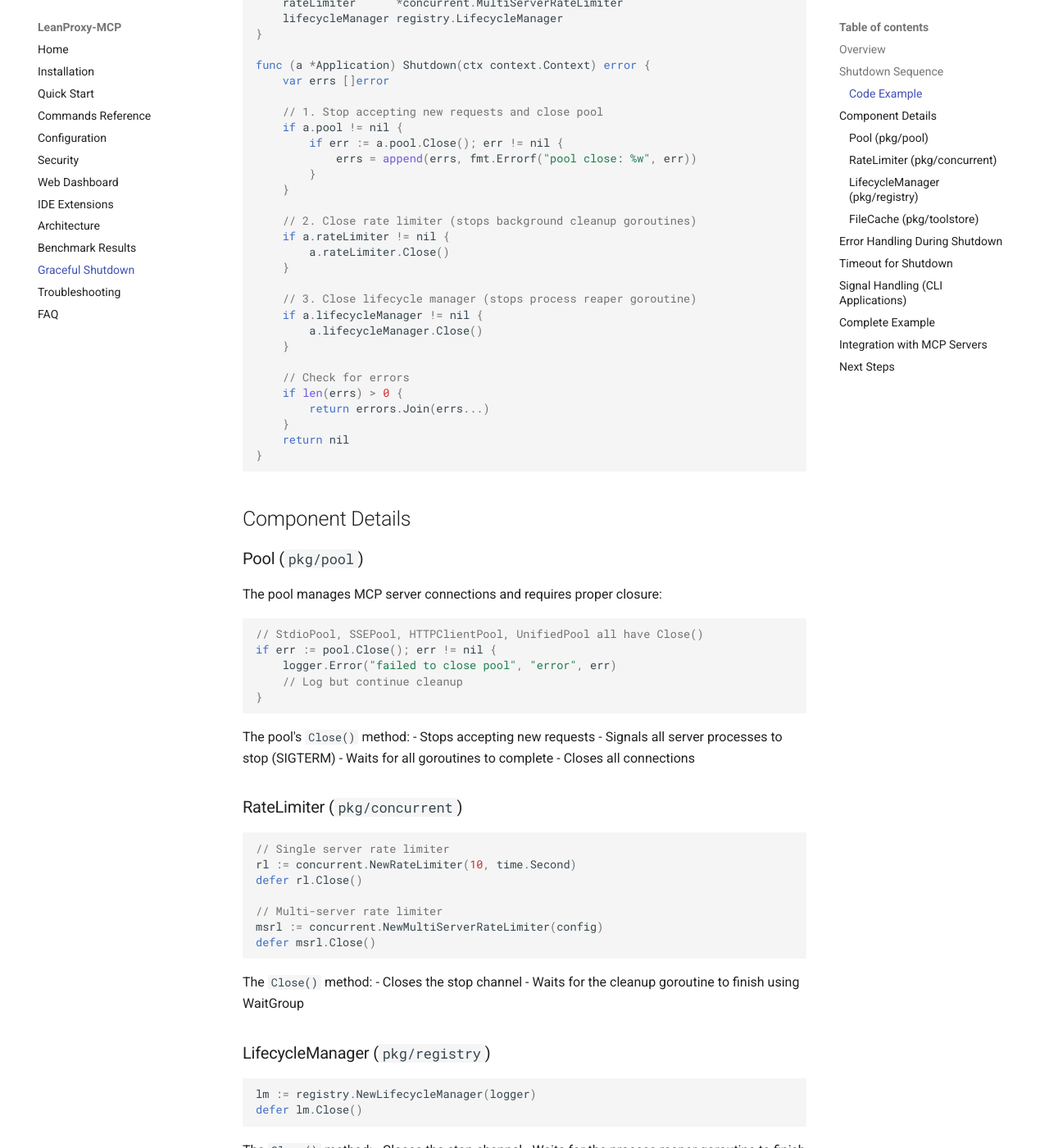
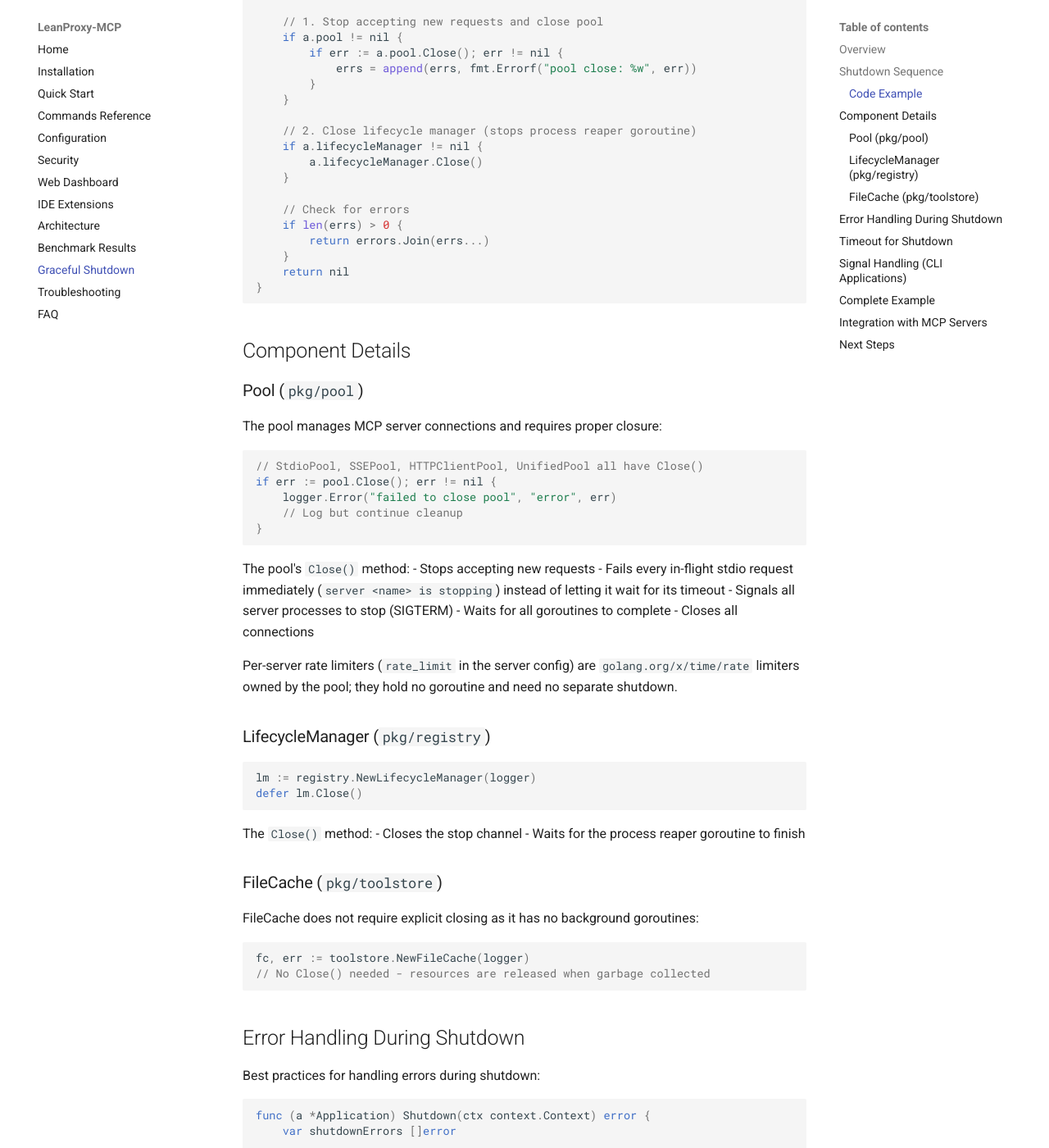
Before and after one commit to mmornati/leanproxy-mcp, an MkDocs documentation site: the page built from docs/shutdown.md, in a window 1280 px wide and 1400 px high, scrolled down 1603 px. Shown: the whole window at 82% size. Built offline with MkDocs 1.6.1 and Material for MkDocs 9.7.7, drawn with Linux system fonts in a browser that asks for light colours; comment, search, counter and statistics services are not loaded; some of the changed text lies outside the part shown.

Commit message:
docs: document max_in_flight and stdio multiplexing (#294)
Document the per-server max_in_flight option and the multiplexed stdio
behaviour (waiting at the cap, cancellation, process-exit handling,
server-to-client requests). Drop the circuit-breaker claim from the README
and the pkg/concurrent references from the architecture and shutdown docs.

Co-Authored-By: Claude Opus 5.5 <noreply@anthropic.com>
Claude-Session: https://claude.ai/code/session_01RUSfnzHV9fcxL73bNFhpRp

````diff
--- a/docs/shutdown.md
+++ b/docs/shutdown.md
@@ -12,8 +12,6 @@ LeanProxy-MCP components that require graceful shutdown:
 | SSEPool | `pkg/pool` | `Close()` |
 | HTTPClientPool | `pkg/pool` | `Close()` |
 | UnifiedPool | `pkg/pool` | `Close()` |
-| RateLimiter | `pkg/concurrent` | `Close()` |
-| MultiServerRateLimiter | `pkg/concurrent` | `Close()` |
 | LifecycleManager | `pkg/registry` | `Close()` |
 
 ## Shutdown Sequence
@@ -34,7 +32,6 @@ flowchart TD
 ```go
 type Application struct {
     pool             *pool.StdioPool
-    rateLimiter      *concurrent.MultiServerRateLimiter
     lifecycleManager registry.LifecycleManager
 }
 
@@ -48,12 +45,7 @@ func (a *Application) Shutdown(ctx context.Context) error {
         }
     }
 
-    // 2. Close rate limiter (stops background cleanup goroutines)
-    if a.rateLimiter != nil {
-        a.rateLimiter.Close()
-    }
-
-    // 3. Close lifecycle manager (stops process reaper goroutine)
+    // 2. Close lifecycle manager (stops process reaper goroutine)
     if a.lifecycleManager != nil {
         a.lifecycleManager.Close()
     }
@@ -82,25 +74,14 @@ if err := pool.Close(); err != nil {
 
 The pool's `Close()` method:
 - Stops accepting new requests
+- Fails every in-flight stdio request immediately (`server <name> is stopping`) instead of letting it wait for its timeout
 - Signals all server processes to stop (SIGTERM)
 - Waits for all goroutines to complete
 - Closes all connections
 
-### RateLimiter (`pkg/concurrent`)
-
-```go
-// Single server rate limiter
-rl := concurrent.NewRateLimiter(10, time.Second)
-defer rl.Close()
-
-// Multi-server rate limiter
-msrl := concurrent.NewMultiServerRateLimiter(config)
-defer msrl.Close()
-```
-
-The `Close()` method:
-- Closes the stop channel
-- Waits for the cleanup goroutine to finish using WaitGroup
+Per-server rate limiters (`rate_limit` in the server config) are
+`golang.org/x/time/rate` limiters owned by the pool; they hold no goroutine
+and need no separate shutdown.
 
 ### LifecycleManager (`pkg/registry`)
 
@@ -233,14 +214,12 @@ import (
     "syscall"
     "time"
 
-    "github.com/mmornati/leanproxy-mcp/pkg/concurrent"
     "github.com/mmornati/leanproxy-mcp/pkg/pool"
 )
 
 type Application struct {
     logger  *slog.Logger
     pool    *pool.StdioPool
-    limiter *concurrent.MultiServerRateLimiter
     wg      sync.WaitGroup
     ctx     context.Context
     cancel  context.CancelFunc
@@ -249,11 +228,6 @@ type Application struct {
 func NewApplication() *Application {
     ctx, cancel := context.WithCancel(context.Background())
     logger := slog.Default()
-
-    limiter := concurrent.NewMultiServerRateLimiter(concurrent.RateLimiterConfig{
-        MaxRequests: 10,
-        Window:      time.Second,
-    })
 
     p, err := pool.NewStdioPool(5, 5*time.Minute, logger)
     if err != nil {
@@ -264,7 +238,6 @@ func NewApplication() *Application {
     return &Application{
         logger:  logger,
         pool:    p,
-        limiter: limiter,
         ctx:     ctx,
         cancel:  cancel,
     }
@@ -288,9 +261,6 @@ func (a *Application) Shutdown() error {
     if err := a.pool.Close(); err != nil {
         errs = append(errs, fmt.Errorf("pool: %w", err))
     }
-
-    // Close rate limiter (stops cleanup goroutine)
-    a.limiter.Close()
 
     a.logger.Info("shutdown complete")
     return errors.Join(errs...)
@@ -326,7 +296,6 @@ func main() {
     // Create components
     logger := slog.Default()
     cache, _ := toolstore.NewFileCache(logger)
-    limiter := concurrent.NewMultiServerRateLimiter(config)
     p, _ := pool.NewStdioPool(maxConn, timeout, logger)
 
     // Create handler
@@ -337,7 +306,6 @@ func main() {
     // On shutdown:
     handler.Close()           // Stop accepting requests
     p.Close()                 // Close pool
-    limiter.Close()           // Close rate limiter
     cache = nil              // Let GC handle it
 }
 ```
````
Also changed, not shown: CHANGELOG.md (+16 -0 lines), README.md (+2 -2 lines), docs/architecture.md (+0 -2 lines), docs/configuration.md (+34 -0 lines).
